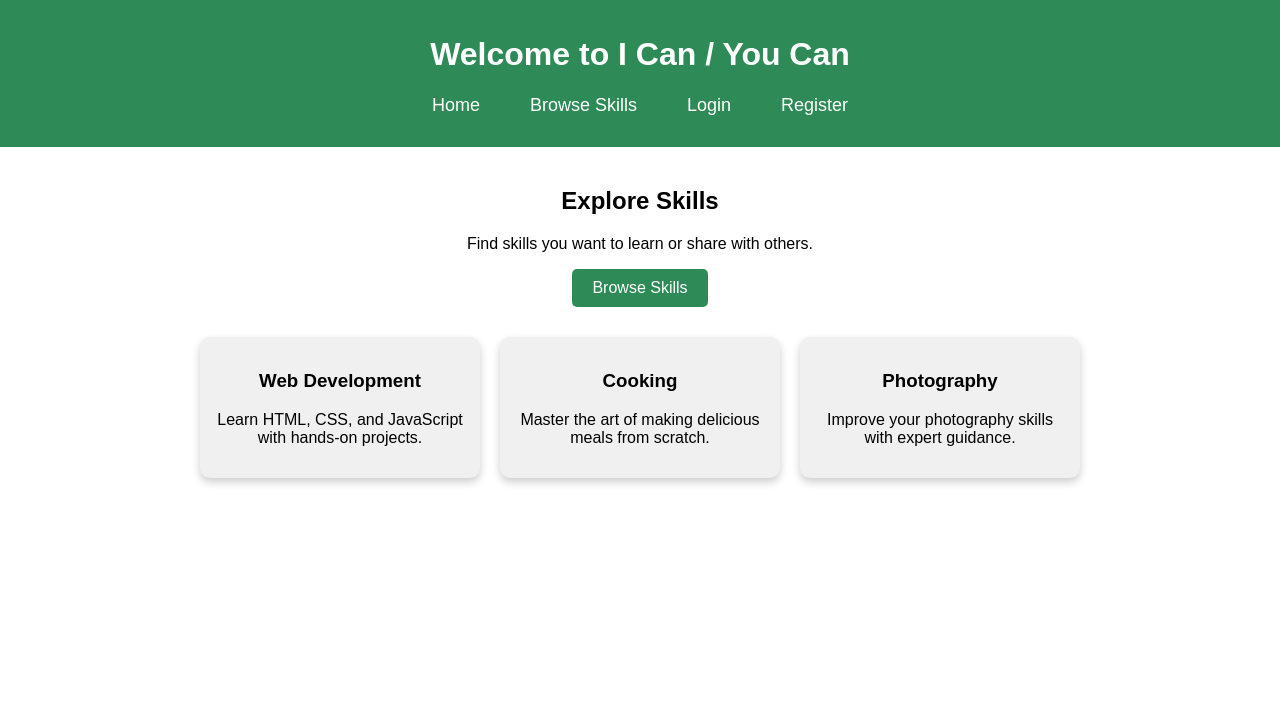
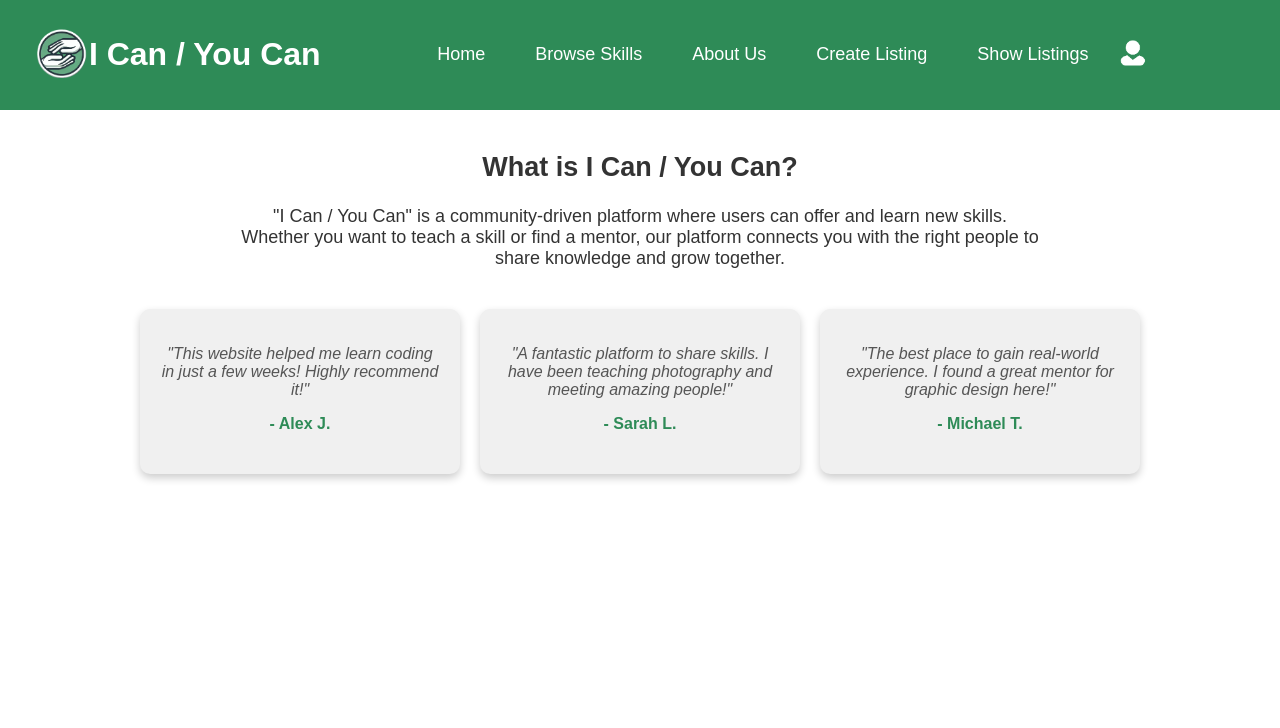
Before and after one commit to kaanspgl/COSC360_MyFavoriteStudents, a PHP site: page / in a window 1280 px wide. Shown: the top 728 px of the page. Run offline with PHP 8.4, Linux system fonts and the light colour scheme.

Commit message:
Created index page with more detail, and edited nav bar to look more approachable and user friendly

```diff
--- a/index.html
+++ b/index.html
@@ -9,36 +9,42 @@
 </head>
 <body>
     <header>
-        <h1>Welcome to I Can / You Can</h1>
+        <div class="logo-container">
+            <img src="images/logo.png" alt="I Can You Can Logo" class="logo">
+        </div>
+        <h1> I Can / You Can</h1>
         <nav>
-            <ul>
+            <ul class="nav-links">
                 <li><a href="index.html">Home</a></li>
                 <li><a href="browse.html">Browse Skills</a></li>
-                <li><a href="login.html">Login</a></li>
-                <li><a href="register.html">Register</a></li>
+                <li><a href="about.html">About Us</a></li>
+                <li><a href="create-listing.html">Create Listing</a></li>
+                <li><a href="show-listings.html">Show Listings</a></li>
             </ul>
+            <a href="login.html" class="profile-icon">
+                <img src="images/user.png" alt="User Profile">
+            </a>
         </nav>
     </header>
 
     <main>
-        <section>
-            <h2>Explore Skills</h2>
-            <p>Find skills you want to learn or share with others.</p>
-            <a href="browse.html" class="btn">Browse Skills</a>
+        <section class="description">
+            <h2>What is I Can / You Can?</h2>
+            <p>"I Can / You Can" is a community-driven platform where users can offer and learn new skills. Whether you want to teach a skill or find a mentor, our platform connects you with the right people to share knowledge and grow together.</p>
         </section>
 
-        <section class="listings">
-            <div class="listing-card">
-                <h3>Web Development</h3>
-                <p>Learn HTML, CSS, and JavaScript with hands-on projects.</p>
+        <section class="reviews">
+            <div class="review-card">
+                <p>"This website helped me learn coding in just a few weeks! Highly recommend it!"</p>
+                <h4>- Alex J.</h4>
             </div>
-            <div class="listing-card">
-                <h3>Cooking</h3>
-                <p>Master the art of making delicious meals from scratch.</p>
+            <div class="review-card">
+                <p>"A fantastic platform to share skills. I have been teaching photography and meeting amazing people!"</p>
+                <h4>- Sarah L.</h4>
             </div>
-            <div class="listing-card">
-                <h3>Photography</h3>
-                <p>Improve your photography skills with expert guidance.</p>
+            <div class="review-card">
+                <p>"The best place to gain real-world experience. I found a great mentor for graphic design here!"</p>
+                <h4>- Michael T.</h4>
             </div>
         </section>
     </main>
--- a/style.css
+++ b/style.css
@@ -9,22 +9,39 @@ header {
     background-color: #2E8B57;
     color: white;
     padding: 15px;
-    text-align: center;
+    display: flex;
+    align-items: center;
+    justify-content: space-between;
 }
 
-nav ul {
-    list-style: none;
-    padding: 0;
+.logo-container {
+    margin-left: 20px;
+}
+
+.logo {
+    height: 50px;
+}
+
+nav {
+    flex-grow: 1;
     display: flex;
     justify-content: center;
+    align-items: center;
     background-color: #2E8B57;
+    padding: 10px 0;
 }
 
-nav ul li {
+.nav-links {
+    list-style: none;
+    display: flex;
+    padding: 0;
+}
+
+.nav-links li {
     margin: 0 15px;
 }
 
-nav ul li a {
+.nav-links li a {
     color: white;
     text-decoration: none;
     font-size: 18px;
@@ -32,9 +49,20 @@ nav ul li a {
     transition: background 0.3s ease-in-out;
 }
 
-nav ul li a:hover {
+.nav-links li a:hover {
     background-color: #1E6B42;
     border-radius: 5px;
+}
+
+.profile-icon {
+    margin-right: 20px;
+}
+
+.profile-icon img {
+    width: 40px;
+    height: 40px;
+    border-radius: 50%;
+    cursor: pointer;
 }
 
 main {
@@ -42,34 +70,39 @@ main {
     padding: 20px;
 }
 
-.listings {
-    display: flex;
-    flex-wrap: wrap;
-    justify-content: center;
-    margin-top: 20px;
+.description {
+    max-width: 800px;
+    margin: 0 auto;
+    font-size: 18px;
+    color: #333;
 }
 
-.listing-card {
+.reviews {
+    display: flex;
+    justify-content: center;
+    flex-wrap: wrap;
+    margin-top: 30px;
+}
+
+.review-card {
     background-color: #f0f0f0;
     border-radius: 10px;
-    padding: 15px;
+    padding: 20px;
     margin: 10px;
-    width: 250px;
+    width: 280px;
     box-shadow: 0 4px 8px rgba(0, 0, 0, 0.2);
+    text-align: center;
 }
 
-.btn {
-    display: inline-block;
-    padding: 10px 20px;
-    color: white;
-    background-color: #2E8B57;
-    text-decoration: none;
-    border-radius: 5px;
-    transition: background 0.3s;
+.review-card p {
+    font-style: italic;
+    font-size: 16px;
+    color: #555;
 }
 
-.btn:hover {
-    background-color: #1E6B42;
+.review-card h4 {
+    margin-top: 10px;
+    color: #2E8B57;
 }
 
 footer {
```
Also changed, not shown: images/logo.png (added), images/user.png (added).
